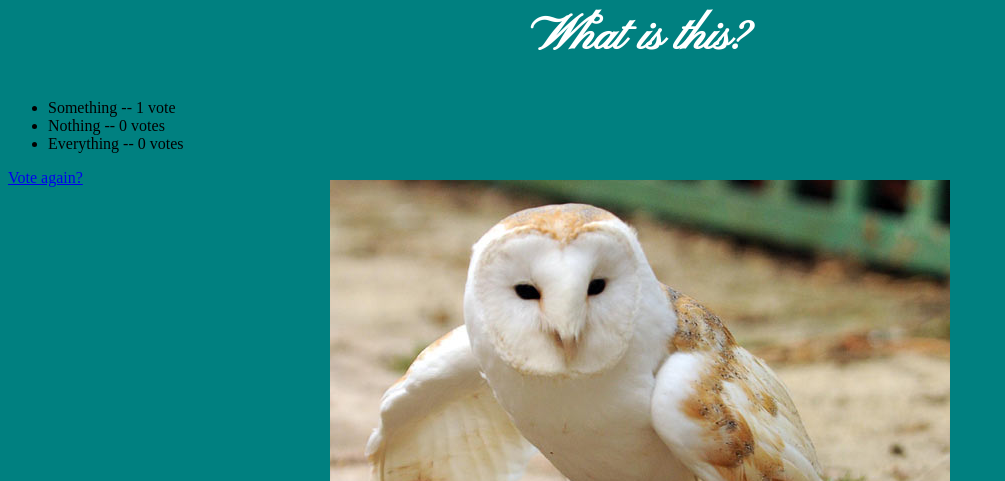
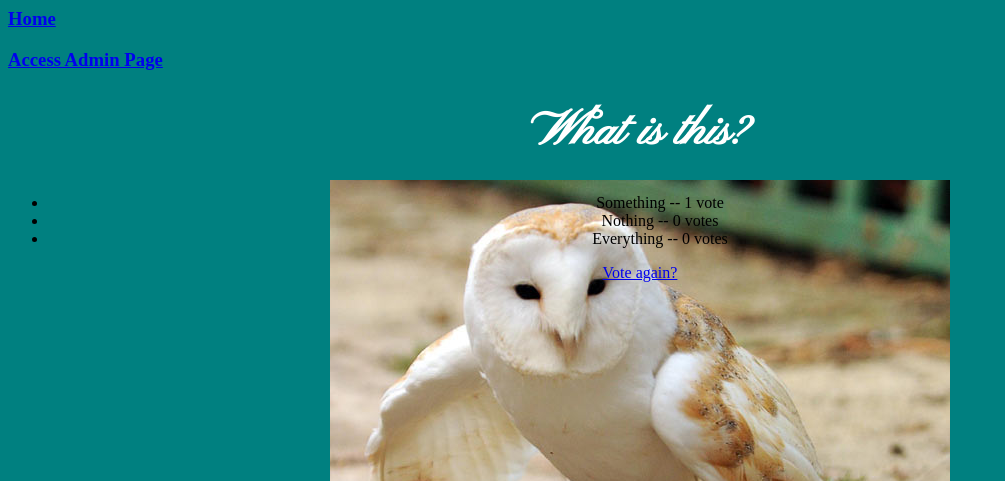
Before and after one commit to AprilC1983/WebBrowserProject, a Django app: page /polls/1/results/ in a window 1280 px wide. Shown: the top 481 px of the page, without its empty margins (0-1005 px from the left). Run offline with Django 3.2, Linux system fonts and the light colour scheme; data comes from the database, SQL or seed files in the repository; both versions use the stored data as it was after the commit.

Commit message:
After HTML edits

```diff
--- a/polls/templates/polls/detail.html
+++ b/polls/templates/polls/detail.html
@@ -4,11 +4,12 @@
 <link href='http://fonts.googleapis.com/css?family=Pinyon+Script' rel='stylesheet' type='text/css'>
 
 <h3><a href = "http://127.0.0.1:8000/polls/">Home<a></h3>
+<h3><a href = "http://127.0.0.1:8000/admin/">Access Admin Page<a></h3>
 
 <h1>{{ question.question_text }}</h1>
 
 {% if error_message %}<p><strong>{{ error_message }}</strong></p>{% endif %}
-
+<center>
 <form action="{% url 'polls:vote' question.id %}" method="post">
 {% csrf_token %}
 {% for choice in question.choice_set.all %}
@@ -18,3 +19,4 @@
 <br/>
 <input type="submit" value="Vote" />
 </form>
+</center>
--- a/polls/templates/polls/index.html
+++ b/polls/templates/polls/index.html
@@ -2,6 +2,9 @@
 
 <link rel="stylesheet" type="text/css" href="{% static 'polls/style.css' %}" />
 <link href='http://fonts.googleapis.com/css?family=Pinyon+Script' rel='stylesheet' type='text/css'>
+
+<h3><a href = "http://127.0.0.1:8000/polls/">Home<a></h3>
+<h3><a href = "http://127.0.0.1:8000/admin/">Access Admin Page<a></h3>
 
 {% if latest_question_list %}
     <h1>Choose your question</h1>
--- a/polls/templates/polls/results.html
+++ b/polls/templates/polls/results.html
@@ -3,8 +3,11 @@
 <link rel="stylesheet" type="text/css" href="{% static 'polls/style.css' %}" />
 <link href='http://fonts.googleapis.com/css?family=Pinyon+Script' rel='stylesheet' type='text/css'>
 
+<h3><a href = "http://127.0.0.1:8000/polls/">Home<a></h3>
+<h3><a href = "http://127.0.0.1:8000/admin/">Access Admin Page<a></h3>
+
 <h1>{{ question.question_text }}</h1>
-
+<center>
 <ul>
 {% for choice in question.choice_set.all %}
     <li>{{ choice.choice_text }} -- {{ choice.votes }} vote{{ choice.votes|pluralize }}</li>
@@ -13,3 +16,4 @@
 
 
 <a href="{% url 'polls:detail' question.id %}">Vote again?</a>
+</center>
```
Also changed, not shown: db.sqlite3.
